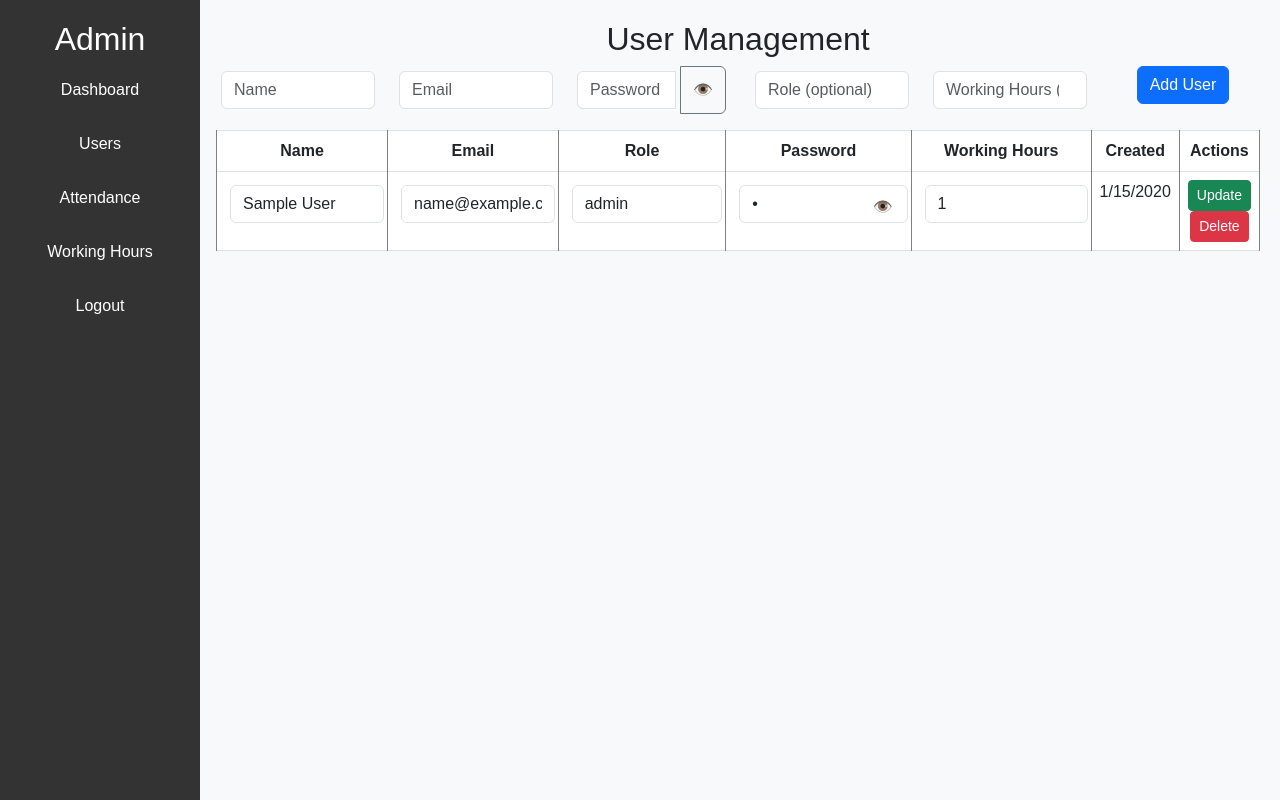
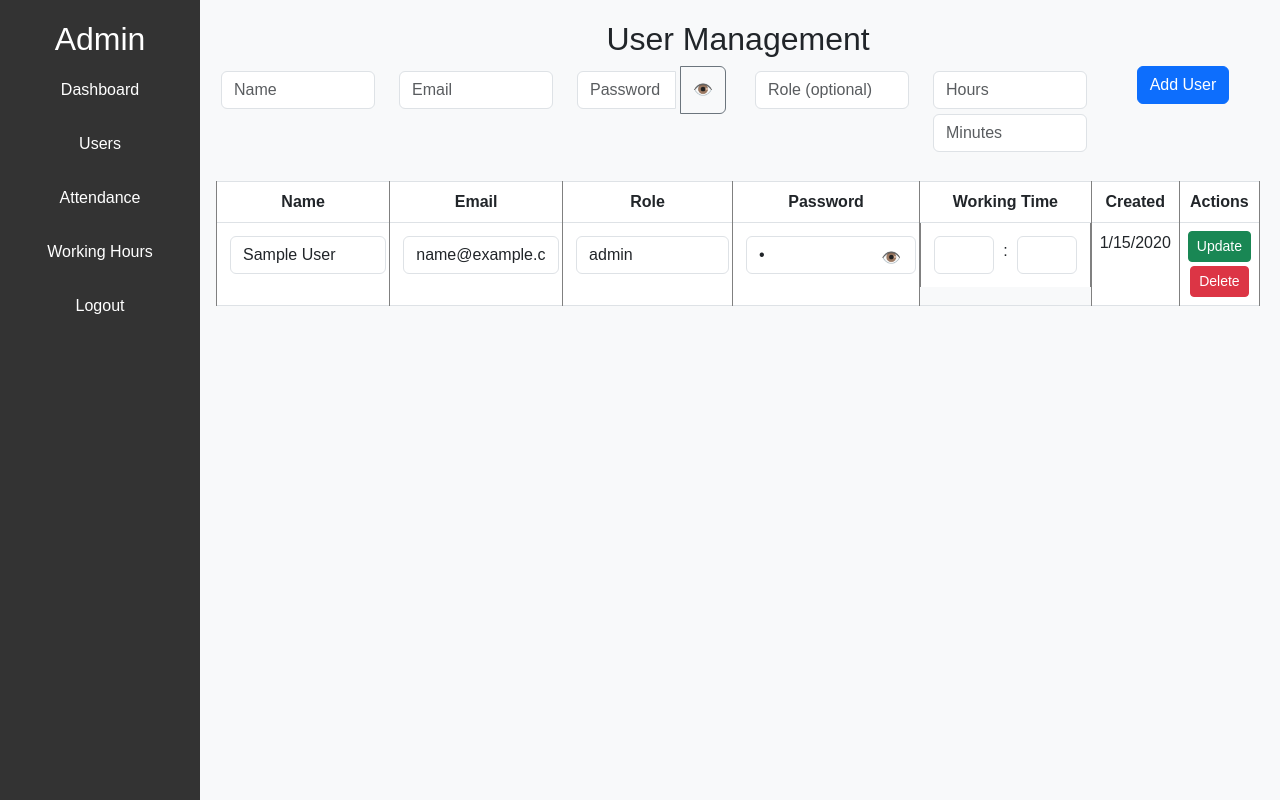
Before and after one commit to SyedGulzar786/mobileApplicationOfficeStaging, a Node server app: template backend/views/users.ejs in a window 1280 px wide. Run offline with Node 20, Linux system fonts and the light colour scheme; tables that the repository leaves empty hold one stand-in row (values such as "Sample post"); the template is opened without the code that fills it: values that come from a table or form of the project are taken from there, most other values are stand-ins (such as "Sample title", 1, 10 or a date in 2020); some libraries are stand-ins or nearby versions.

Commit message:
hours and minutes ui functioanality on users managemnt working time column
on backend users management working time added hours and minutes on working time column inplace of working hours column

```diff
--- a/backend/views/users.ejs
+++ b/backend/views/users.ejs
@@ -2,7 +2,7 @@
 
 <h2>User Management</h2>
 
-<form method="POST" action="/admin/users" class="mb-3">
+<form method="POST" action="/admin/users" class="mb-3" onsubmit="return prepareWorkingHours(this)">
   <div class="row">
     <div class="col">
       <input type="text" name="name" class="form-control" placeholder="Name" required />
@@ -20,7 +20,9 @@
       <input type="text" name="role" class="form-control" placeholder="Role (optional)" />
     </div>
     <div class="col">
-      <input type="number" name="workingHours" class="form-control" placeholder="Working Hours (default 9)" />
+      <input type="number" name="hours" class="form-control mb-1" placeholder="Hours" min="0" />
+      <input type="number" name="minutes" class="form-control" placeholder="Minutes" min="0" />
+      <input type="hidden" name="workingHours" id="workingHoursField" />
     </div>
     <div class="col">
       <button type="submit" class="btn btn-primary">Add User</button>
@@ -28,42 +30,54 @@
   </div>
 </form>
 
-<table class="table table-bordered table-hover">
+<table class="table table-bordered table-hover mt-4">
   <thead>
     <tr>
       <th>Name</th>
       <th>Email</th>
       <th>Role</th>
       <th>Password</th>
-      <th>Working Hours</th>
+      <th>Working Time</th>
       <th>Created</th>
       <th>Actions</th>
     </tr>
   </thead>
   <tbody>
-    <% users.forEach(user => { %>
+    <% users.forEach(user => {
+      const [hr, min] = (user.workingHours || '00:00').split(':'); %>
       <tr>
-        <form method="POST" action="/admin/users/<%= user._id %>/edit">
-          <td><input type="text" name="name" value="<%= user.name %>" class="form-control" /></td>
-          <td><input type="email" name="email" value="<%= user.email %>" class="form-control" /></td>
-          <td><input type="text" name="role" value="<%= user.role || '' %>" class="form-control" /></td>
+        <form method="POST" action="/admin/users/<%= user._id %>/edit" onsubmit="return prepareUserWorkingHours('<%= user._id %>')">
+          <td>
+            <input type="text" name="name" value="<%= user.name %>" class="form-control" />
+          </td>
+          <td>
+            <input type="email" name="email" value="<%= user.email %>" class="form-control" />
+          </td>
+          <td>
+            <input type="text" name="role" value="<%= user.role || '' %>" class="form-control" />
+          </td>
           <td>
             <div style="position: relative;">
               <input type="password" id="pw-<%= user._id %>" class="form-control" value="<%= user.password %>" readonly />
               <span onclick="togglePassword('<%= user._id %>')" style="position: absolute; right: 10px; top: 10px; cursor: pointer;">👁️</span>
             </div>
           </td>
+          <td class="d-flex gap-1">
+            <input type="number" id="hours-<%= user._id %>" name="hours" value="<%= hr %>" class="form-control" style="width: 60px;" min="0" />
+            <span class="mt-2">:</span>
+            <input type="number" id="minutes-<%= user._id %>" name="minutes" value="<%= min %>" class="form-control" style="width: 60px;" min="0" />
+            <input type="hidden" name="workingHours" id="workingHoursField-<%= user._id %>" />
+          </td>
           <td>
-            <input type="number" name="workingHours" value="<%= user.workingHours || 9 %>" class="form-control" />
+            <%= new Date(user.createdAt).toLocaleDateString() %>
           </td>
-          <td><%= new Date(user.createdAt).toLocaleDateString() %></td>
           <td>
             <button class="btn btn-success btn-sm">Update</button>
         </form>
         <form method="POST" action="/admin/users/<%= user._id %>/delete" onsubmit="return confirm('Delete this user?')">
-          <button class="btn btn-danger btn-sm">Delete</button>
+          <button class="btn btn-danger btn-sm mt-1">Delete</button>
         </form>
-        </td>
+          </td>
       </tr>
     <% }) %>
   </tbody>
@@ -79,4 +93,24 @@
     const input = document.getElementById('pw-' + id);
     input.type = input.type === 'password' ? 'text' : 'password';
   }
+
+  function prepareWorkingHours(form) {
+    const hours = parseInt(form.querySelector('input[name="hours"]')?.value || '0', 10);
+    const minutes = parseInt(form.querySelector('input[name="minutes"]')?.value || '0', 10);
+    const totalMinutes = hours * 60 + minutes;
+    const finalHours = String(Math.floor(totalMinutes / 60)).padStart(2, '0');
+    const finalMinutes = String(totalMinutes % 60).padStart(2, '0');
+    form.querySelector('#workingHoursField').value = `${finalHours}:${finalMinutes}`;
+    return true;
+  }
+
+  function prepareUserWorkingHours(userId) {
+    const hours = parseInt(document.getElementById(`hours-${userId}`).value || '0', 10);
+    const minutes = parseInt(document.getElementById(`minutes-${userId}`).value || '0', 10);
+    const totalMinutes = hours * 60 + minutes;
+    const finalHours = String(Math.floor(totalMinutes / 60)).padStart(2, '0');
+    const finalMinutes = String(totalMinutes % 60).padStart(2, '0');
+    document.getElementById(`workingHoursField-${userId}`).value = `${finalHours}:${finalMinutes}`;
+    return true;
+  }
 </script>
```
Also changed, not shown: backend/models/User.js (+21 -2 lines).
